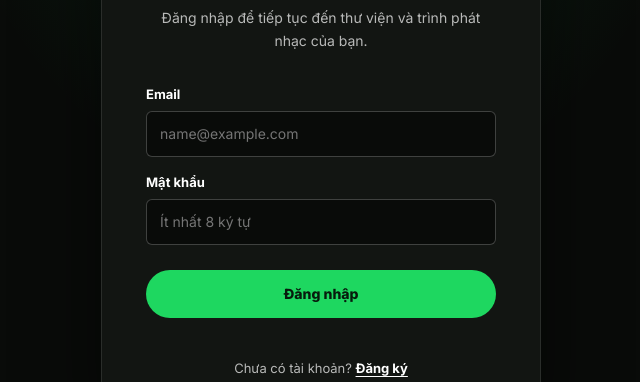
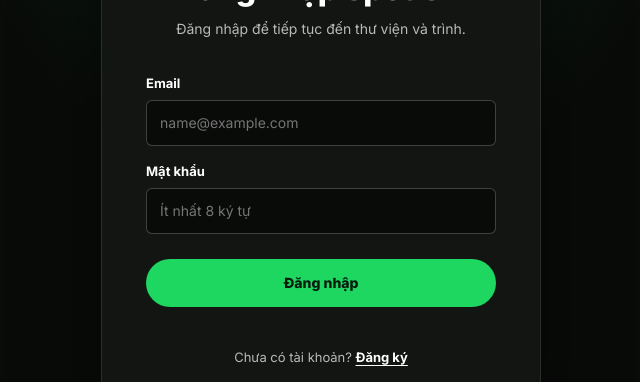
Before and after one commit to Rinn15/spotisix, a website: page index.html in a window 1280 px wide. Shown: the part 279-661 px from the top of the page, without its empty margins (319-959 px from the left). Drawn offline with nearby package versions, Linux system fonts and the light colour scheme.

Commit message:
bố mày conflic

```diff
--- a/index.html
+++ b/index.html
@@ -20,7 +20,7 @@
       </div>
       <p class="auth-eyebrow">ÂM NHẠC CỦA RIÊNG BẠN</p>
       <h1 id="auth-title">Đăng nhập SpotiSix</h1>
-      <p class="auth-description">Đăng nhập để tiếp tục đến thư viện và trình phát nhạc của bạn.</p>
+      <p class="auth-description">Đăng nhập để tiếp tục đến thư viện và trình.</p>
       <form id="auth-form" class="auth-form" onsubmit="submitAuth(event)">
         <label for="auth-email">Email</label>
         <input id="auth-email" type="email" autocomplete="email" placeholder="name@example.com" required/>
```
